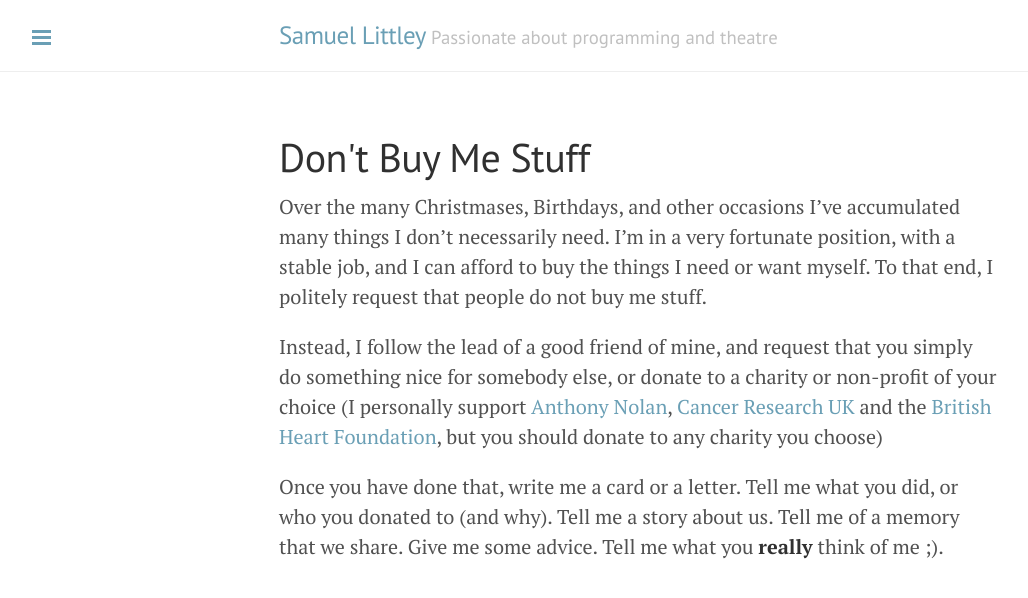
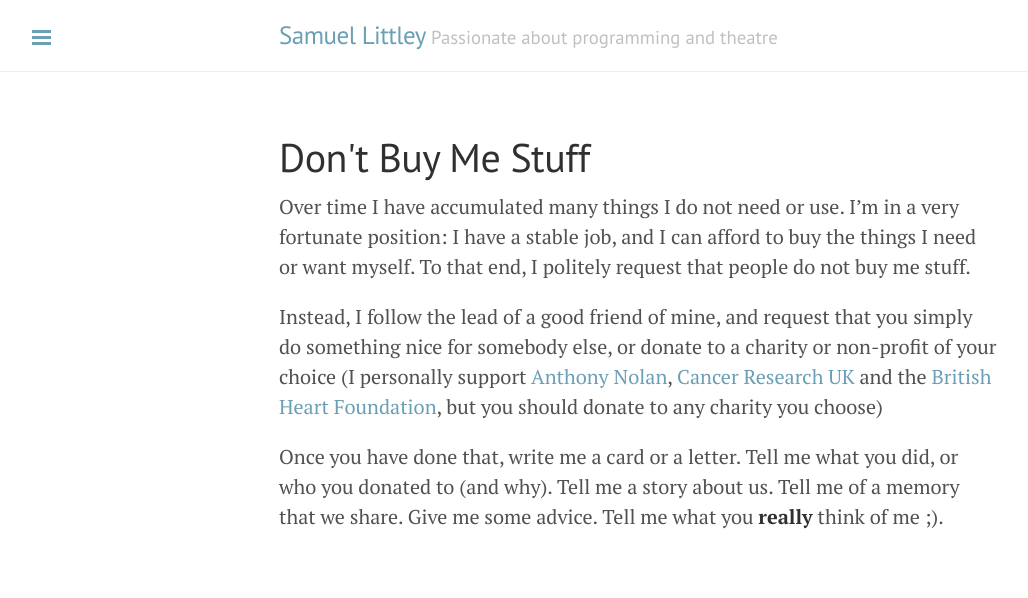
Before and after one commit to toastwaffle/toastwaffle.github.io, a Jekyll site: the page built from dont-buy-me-stuff.markdown, in a window 1280 px wide. Shown: the top 598 px of the page, without its empty margins (1-1029 px from the left). Built offline with Jekyll 4.4.1, drawn with Linux system fonts in a browser that asks for light colours.

Commit message:
Wordsmithing

```diff
--- a/dont-buy-me-stuff.markdown
+++ b/dont-buy-me-stuff.markdown
@@ -4,10 +4,10 @@ title: Don't Buy Me Stuff
 redirect_from: "/wishlists/"
 ---
 
-Over the many Christmases, Birthdays, and other occasions I've accumulated many
-things I don't necessarily need. I'm in a very fortunate position, with a stable
-job, and I can afford to buy the things I need or want myself. To that end, I
-politely request that people do not buy me stuff.
+Over time I have accumulated many things I do not need or use. I'm in a very
+fortunate position: I have a stable job, and I can afford to buy the things I
+need or want myself. To that end, I politely request that people do not buy me
+stuff.
 
 Instead, I follow the lead of a good friend of mine, and request that you simply
 do something nice for somebody else, or donate to a charity or non-profit of
```
